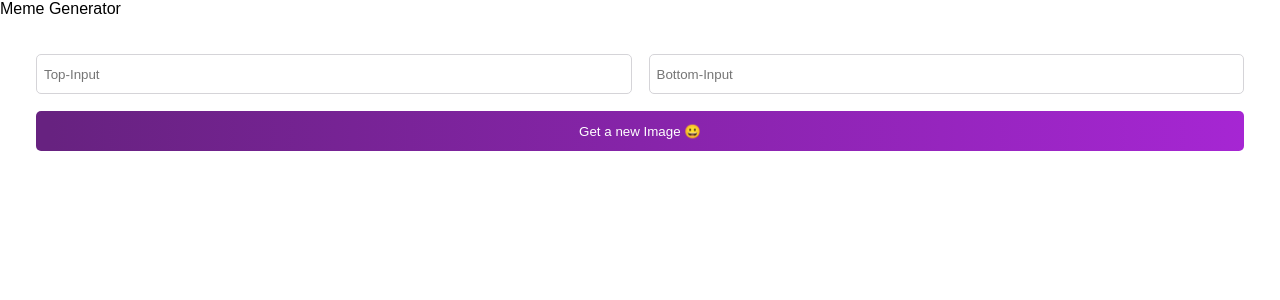
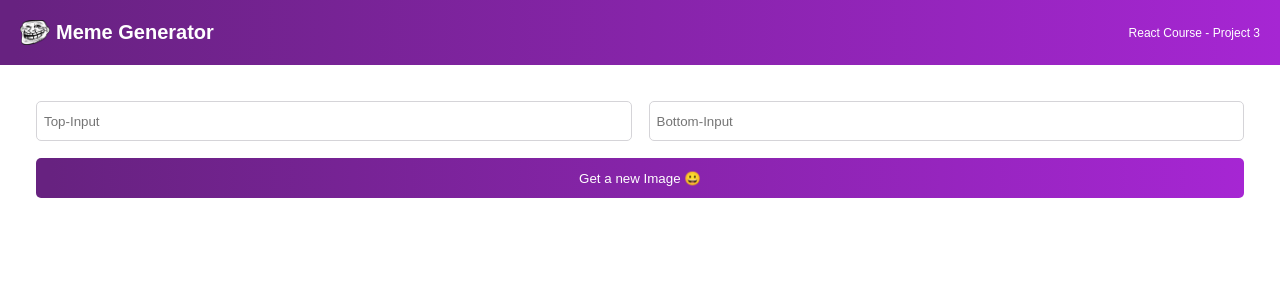
Before and after one commit to emmyobonyo/Meme-generator-collab, a React (Create React App) app: page / in a window 1280 px wide. Shown: the top 300 px of the page. Built offline with nearby package versions, Linux system fonts and the light colour scheme.

Commit message:
Adding image + style to the Header

```diff
--- /dev/null
+++ b/src/header/Header.css
@@ -0,0 +1,23 @@
+.header {
+    display: flex;
+    align-items: center;
+    height: 65px;
+    background: linear-gradient(90deg, #672280 1.18%, #A626D3 100%);
+    color: white;
+    padding: 20px;
+}
+
+.header--image {
+    height: 100%;
+    margin-right: 6px;
+}
+
+.header--title {
+    font-size: 1.25rem;
+    margin-right: auto;
+}
+
+.header--project {
+    font-size: 0.75rem;
+    font-weight: 500;
+}
--- a/src/header/Header.js
+++ b/src/header/Header.js
@@ -1,7 +1,13 @@
 import React from 'react';
+import './Header.css';
+import trollFace from './troll-face.png';
 
 const Header = () => (
-  <div>Meme Generator</div>
+  <header className="header">
+    <img src={trollFace} className="header--image" alt="logo" />
+    <h2 className="header--title">Meme Generator</h2>
+    <h4 className="header--project">React Course - Project 3</h4>
+  </header>
 );
 
 export default Header;
```
Also changed, not shown: src/header/troll-face.png (added).
